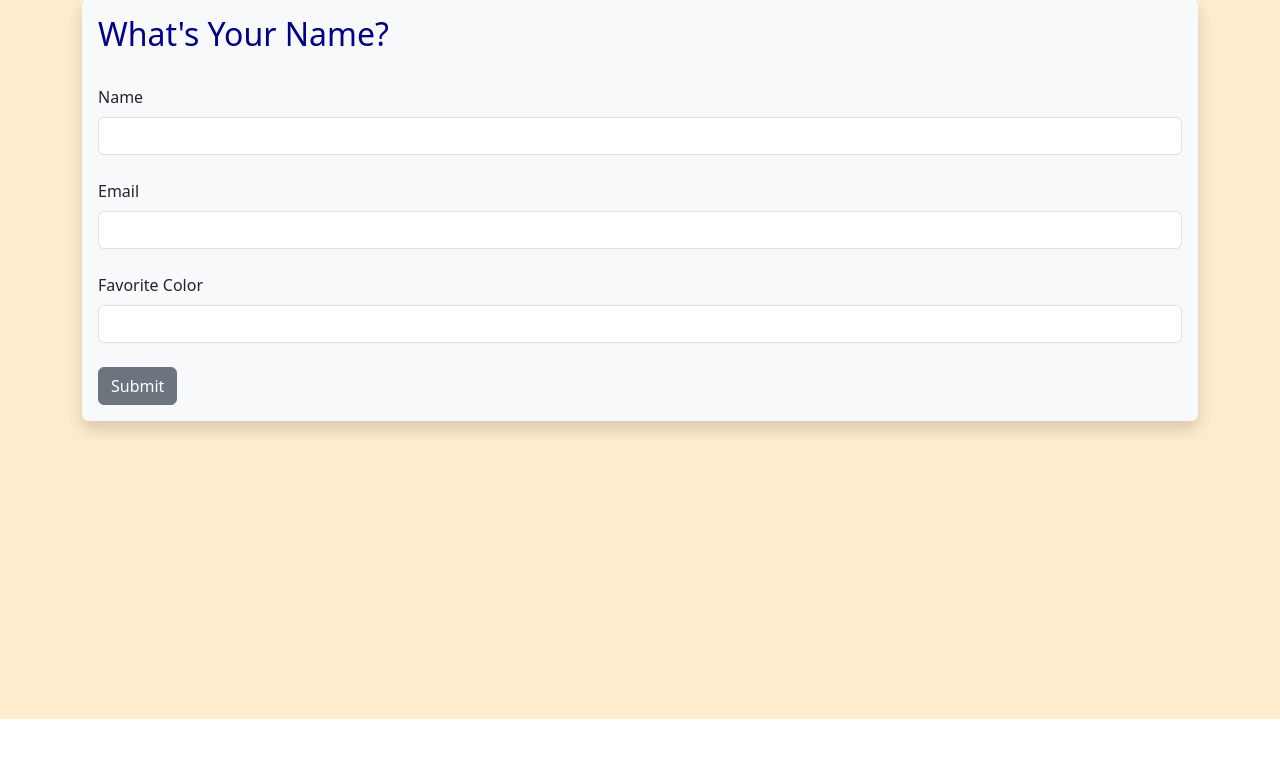
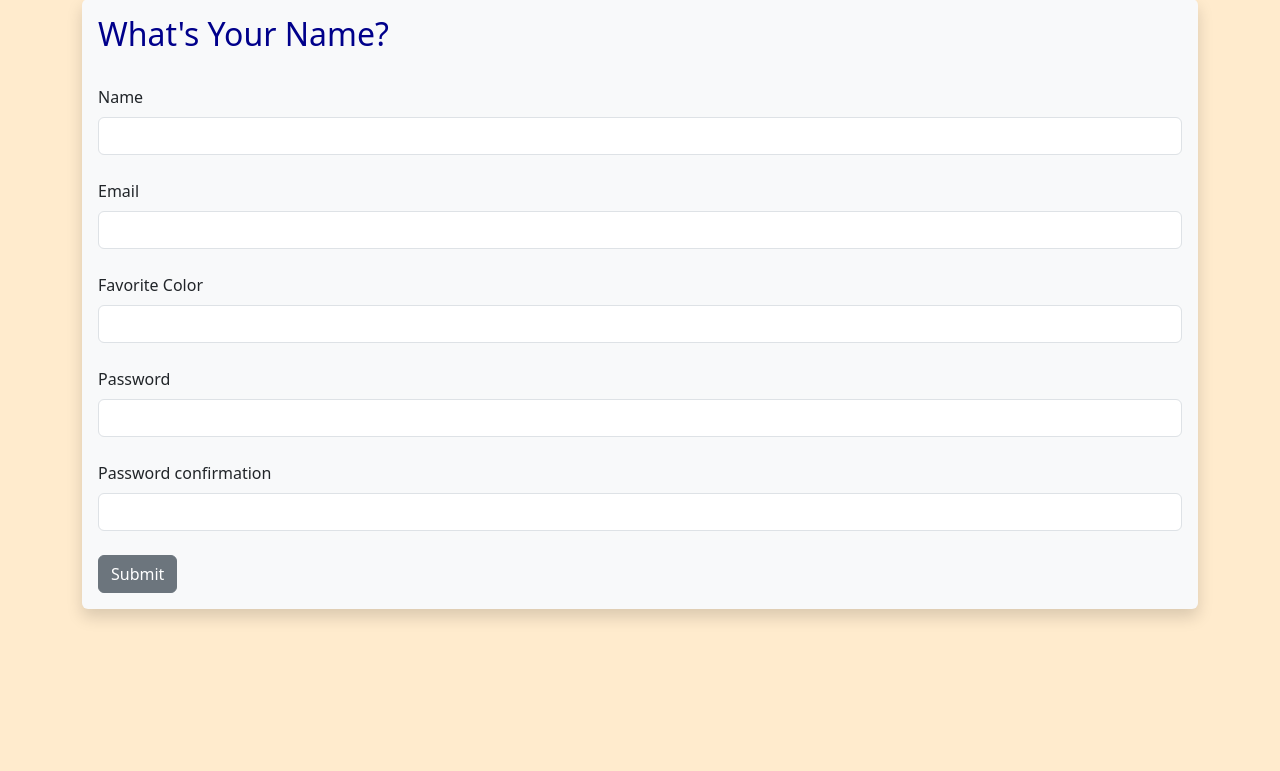
Before and after one commit to Alejoho/Flasker, a Flask app: page /user/add in a window 1280 px wide. Shown: the part 81-852 px from the top of the page. Before the commit the page ends 800 px from the top, so only its background shows below. Run offline with Flask 3, Linux system fonts and the light colour scheme; some libraries are stand-ins or nearby versions.

Commit message:
End of video 14th. Using the password in the form and table

```diff
--- a/app.py
+++ b/app.py
@@ -1,7 +1,13 @@
-from flask import Flask, render_template, flash, redirect, url_for
+from flask import Flask, render_template, flash, redirect, url_for, request
 from flask_wtf import FlaskForm
-from wtforms import StringField, SubmitField
-from wtforms.validators import DataRequired
+from wtforms import (
+    StringField,
+    SubmitField,
+    PasswordField,
+    BooleanField,
+    ValidationError,
+)
+from wtforms.validators import DataRequired, EqualTo, Length
 from flask_sqlalchemy import SQLAlchemy
 from datetime import datetime
 from my_secrets import My_Secrets
@@ -28,7 +34,7 @@ class Users(db.Model):
     email = db.Column(db.String(120), nullable=False, unique=True)
     date_added = db.Column(db.DateTime, default=datetime.utcnow())
     favorite_color = db.Column(db.String(120))
-    password_hash = db.Column(db.String(128))
+    password_hash = db.Column(db.String(162))
 
     @property
     def password(self):
@@ -52,6 +58,16 @@ class UserForm(FlaskForm):
         validators=[DataRequired("You need to enter your email")],
     )
     favorite_color = StringField("Favorite Color")
+    password = PasswordField(
+        "Password",
+        validators=[
+            DataRequired(),
+            EqualTo("password_confirmation", "Passwords Must Match!"),
+        ],
+    )
+    password_confirmation = PasswordField(
+        "Password confirmation", validators=[DataRequired()]
+    )
     submit = SubmitField("Submit")
 
 
@@ -84,6 +100,8 @@ def update(id):
         record.name = form.name.data
         record.email = form.email.data
         record.favorite_color = form.favorite_color.data
+        record.password = form.password.data
+        record.password_confirmation = form.password_confirmation.data
         db.session.commit()
         name = form.name.data
 
@@ -101,23 +119,27 @@ def add_user():
             name=form.name.data,
             email=form.email.data,
             favorite_color=form.favorite_color.data,
+            password=form.password.data,
         )
         db.session.add(user)
-        try:
-            db.session.commit()
-        except Exception as er:
-            print(er)
-            flash("Integrity Error!", "error")
-        else:
-            my_name = form.name.data
-            form.name.data = ""
-            form.email.data = ""
-            form.favorite_color.data = ""
-            flash("User added succesfully!")
-            our_users = Users.query.order_by(Users.date_added)
-            return render_template(
-                "add_user.html", form=form, name=my_name, our_users=our_users
-            )
+        # try:
+        db.session.commit()
+        # except Exception as er:
+        #     print(er)
+        #     flash("Integrity Error!", "error")
+        #     return 404
+        # else:
+        my_name = form.name.data
+        form.name.data = ""
+        form.email.data = ""
+        form.favorite_color.data = ""
+        form.password.data = ""
+        form.password_confirmation.data = ""
+        flash("User added succesfully!")
+        our_users = Users.query.order_by(Users.date_added)
+        return render_template(
+            "add_user.html", form=form, name=my_name, our_users=our_users
+        )
 
     our_users = Users.query.order_by(Users.date_added)
 
--- a/static/css/style.css
+++ b/static/css/style.css
@@ -10,3 +10,11 @@ body {
 #demo {
     font-size: .7rem;
 }
+
+#unique {
+    overflow-x: scroll;
+    width: 1300px;
+    display: block;
+    text-wrap: nowrap;
+    /* background-color: red; */
+}
--- a/templates/add_user.html
+++ b/templates/add_user.html
@@ -36,6 +36,12 @@
         {{ form.favorite_color.label(class="form-label") }}
         {{ form.favorite_color(class="form-control") }}
         <br />
+        {{ form.password.label(class="form-label") }}
+        {{ form.password(class="form-control") }}
+        <br />
+        {{ form.password_confirmation.label(class="form-label") }}
+        {{ form.password_confirmation(class="form-control") }}
+        <br />
         {{ form.submit(class="btn btn-secondary")}}
     </form>
 
@@ -52,8 +58,8 @@
             {{ our_user.id }}.
             <a href="{{ url_for('update',id=our_user.id) }}">{{ our_user.name }}</a> -
             {{ our_user.email }} -
-            {{ our_user.favorite_color }} -
-            <a href="{{ url_for('delete_user',id=our_user.id) }}">delete</a><br />
+            {{ our_user.favorite_color }} - <a href="{{ url_for('delete_user',id=our_user.id) }}">delete</a>
+            <span id="unique">PW: {{ our_user.password_hash }}</span>
         </td>
     </tr>
     {% endfor %}
```
Also changed, not shown: migrations/versions/1143dd1dc303_add_the_password_field.py (added, +32 -0 lines), migrations/versions/83b86818725f_correct_the_length_of_the_password_hash_.py (added, +38 -0 lines), templates/update.html (+7 -1 lines).
